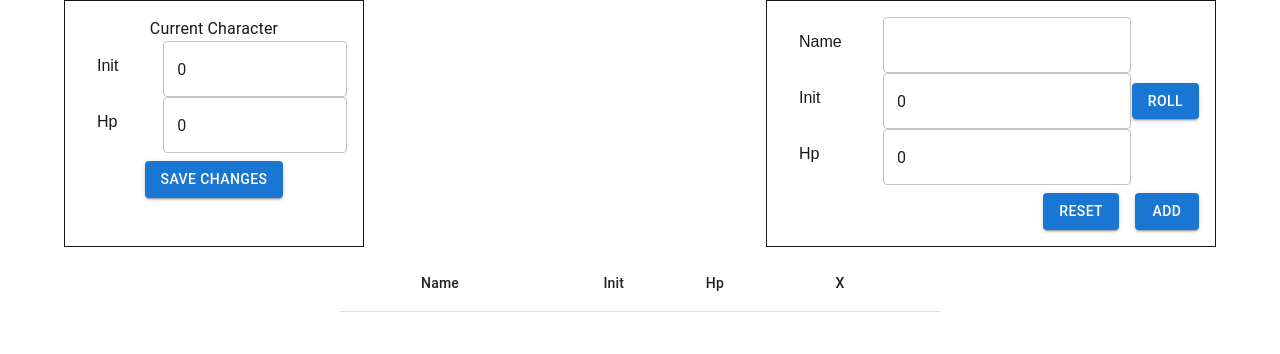
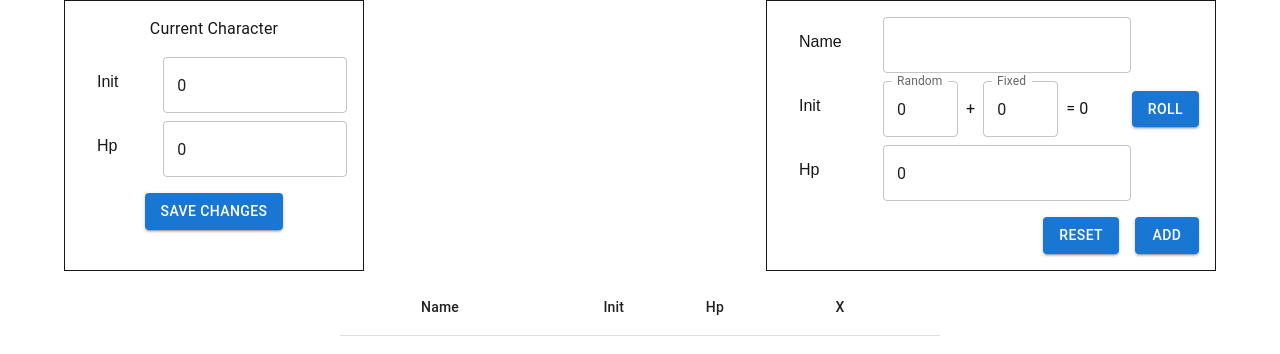
Before and after one commit to BertrandDubillon/DD_Init-helper, a Next.js app: page / in a window 1280 px wide. Shown: the top 354 px of the page. Built offline with nearby package versions, Linux system fonts and the light colour scheme.

Commit message:
Added a fixed init to account for flat bonuses. Changed HP handling to make the row red if at 0 HP or under

```diff
--- a/app/page.js
+++ b/app/page.js
@@ -18,17 +18,14 @@ import {
 import DeleteIcon from '@mui/icons-material/Delete';
 import DoneIcon from '@mui/icons-material/Done';
 import CloseIcon from '@mui/icons-material/Close';
-import { bgcolor, flexbox, positions, style, textAlign } from "@mui/system";
 import { useEffect, useState } from "react";
-import { Edu_VIC_WA_NT_Beginner } from "next/font/google";
-import { Refresh, WrapText } from "@mui/icons-material";
 
 /*TODO
 Remove floating numbers from number inputs
 Styling the table
-If the HP of a character is 0, make the line red or crossed
-Add a fixed ammount of Init next to the roll to account for bonuses, then show the sum
 Add a cool Icon for the tab :)
+- If the character name is a number + letter, make the number increment
+  ex : 1A will become 2A, then 3A if another one is added. To make it easier to generate 'packs'
 
 Turn feature
   - Have a start button to have a turn counter set to 1 and highlight the first player to play
@@ -86,7 +83,7 @@ function InitTable({ charactersArray, deleteCharacter, editChar }) {
         {sortedCharactersArray.map((character) => {
           return (
             <TableRow key={character.id} onClick={()=>{(editChar(character))
-            }} bgcolor={character.hp==0?'red':'white'}
+            }} bgcolor={character.hp<=0?'red':'white'}
             >
               <TableCell sx={{textAlign:'center'}}>{character.name}</TableCell>
               <TableCell sx={{textAlign:'right'}}>{character.init}</TableCell>
@@ -117,19 +114,26 @@ function AddNewChar({ addCharacter }) {
   const defaultName = '';
   const defaultInit = 0;
   const defaultHP = 0;
+  const defaultFixedInit = 0;
+  const defaultTotalInit = 0;
 
   const [name, setName] = useState(defaultName);
   const [init, setInit] = useState(defaultInit);
   const [hp, setHp] = useState(defaultHP);
+  const [fixedInit, setFixedInit] = useState(defaultFixedInit);
+  const [totalInit, setTotalInit] = useState(defaultTotalInit);
+
+  useEffect(()=>(setTotalInit(init*1 + fixedInit*1)),[init, fixedInit]);
 
   return (
     <Box sx={{ display: "flex", flexDirection: "column", width: 450, marginLeft : 'auto', border : 1, p:2}}>
       <form
+      style={{ display: "flex", flexDirection: "column", gap:8}}
         onSubmit={(e) => {
           e.preventDefault();
           // trim() removes white spaces before and after input. Used to check if name isnt blank
-          if (name.trim() !== '' && init !== 0 && hp !== 0)
-          addCharacter(name, init, hp);
+          if (name.trim() !== '' && totalInit !== 0 && hp !== 0)
+          addCharacter(name, totalInit, hp);
         }}
       >
         <Box sx={{ display: "flex"}}>
@@ -144,19 +148,37 @@ function AddNewChar({ addCharacter }) {
             }}
           />
         </Box>
-        <Box sx={{ display: "flex" }}>
+        <Box sx={{ display: "flex", justifyContent:'space-between' }}>
           <Box p={2} width={100}>
             Init
           </Box>
+          <Box sx={{display : 'flex', gap:1}}>
           <TextField
+            label = 'Random'
             id="init"
             value={init}
             type="number"
+            sx={{width : 75}}
             onChange={(e) => {
               // regex to removes leading zeros
               setInit(e.target.value.replace(/^0+/, ''));
             }}
           />
+          <Typography sx={{alignContent:'center'}}>+</Typography>
+          <TextField
+            label = 'Fixed'
+            id="fixedInit"
+            value={fixedInit}
+            type="number"
+            sx={{width : 75}}
+            onChange={(e) => {
+              // regex to removes leading zeros
+              setFixedInit(e.target.value.replace(/^0+/, ''));
+            }}
+          />
+          <Typography sx={{alignContent:'center'}}> = {totalInit} </Typography>
+
+          </Box>
           <Button
             sx={{ alignSelf: "center", marginLeft : 'auto'}}
             variant="contained"
@@ -181,7 +203,7 @@ function AddNewChar({ addCharacter }) {
         </Box>
         <Box sx={{ display: "flex", justifyContent: "flex-end", gap : 2, paddingTop : 1 }}>
         <Button variant="contained" color="primary"
-        onClick={()=>{setName(defaultName); setHp(defaultHP); setInit(defaultInit);}}>
+        onClick={()=>{setName(defaultName); setHp(defaultHP); setInit(defaultInit); setFixedInit(defaultFixedInit);}}>
             Reset
           </Button>
           <Button variant="contained" color="primary" type="submit">
@@ -210,7 +232,8 @@ function EditSelectedChar({characterToEdit, updateSelectedCharacter}) {
     width: 300,
     border : 1,
     p:2}}>
-      <form onSubmit={(e)=>{
+      <form
+      style={{display:'flex', flexDirection:'column', gap:8}} onSubmit={(e)=>{
         e.preventDefault();
         const editedChar = {id : characterToEdit.id, name:characterToEdit.name, init:editInit, hp:editHP};
         if (editedChar.init !== characterToEdit.init || editedChar.hp !== characterToEdit.hp){
```
